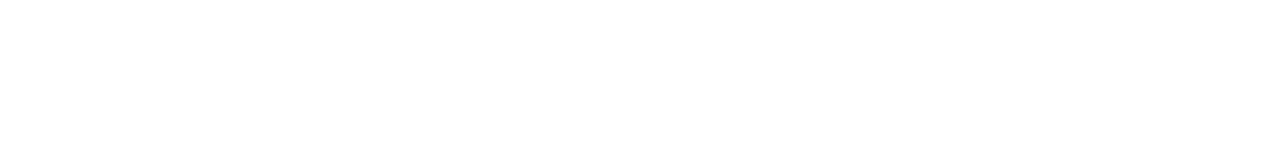
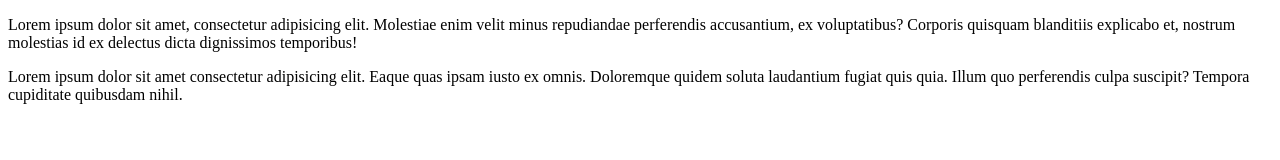
Before and after one commit to TokarzDawid/frontend--git-linux--project-0, a plain HTML site: page index.html in a window 1280 px wide. Drawn offline with Linux system fonts and the light colour scheme.

Commit message:
content added

```diff
--- a/index.html
+++ b/index.html
@@ -1,12 +1,27 @@
 <!DOCTYPE html>
 <html lang="en">
+
 <head>
     <meta charset="UTF-8">
-    <meta http-equiv="X-UA-Compatible" content="IE=edge">
-    <meta name="viewport" content="width=device-width, initial-scale=1.0">
+    <meta
+        http-equiv="X-UA-Compatible"
+        content="IE=edge"
+    >
+    <meta
+        name="viewport"
+        content="width=device-width, initial-scale=1.0"
+    >
     <title>Document</title>
 </head>
+
 <body>
+    <p>Lorem ipsum dolor sit amet, consectetur adipisicing elit. Molestiae enim velit minus repudiandae perferendis
+        accusantium, ex voluptatibus? Corporis quisquam blanditiis explicabo et, nostrum molestias id ex delectus dicta
+        dignissimos temporibus!</p>
 
+    <p>Lorem ipsum dolor sit amet consectetur adipisicing elit. Eaque quas ipsam iusto ex omnis. Doloremque quidem
+        soluta laudantium fugiat quis quia. Illum quo perferendis culpa suscipit? Tempora cupiditate quibusdam nihil.
+    </p>
 </body>
+
 </html>
```
